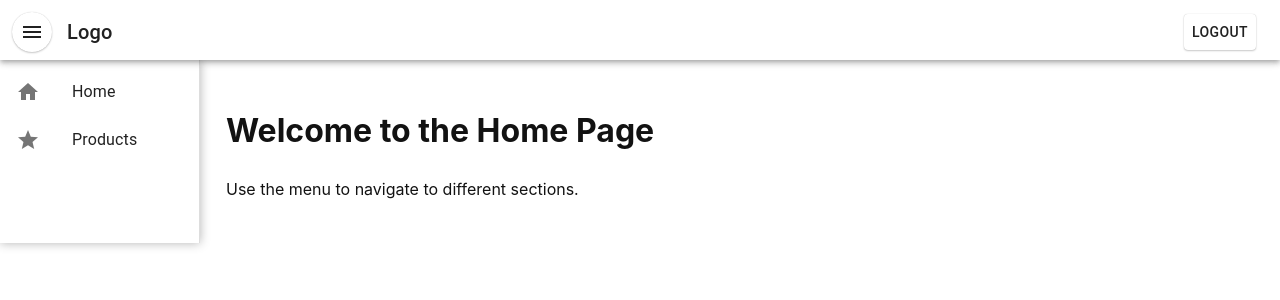
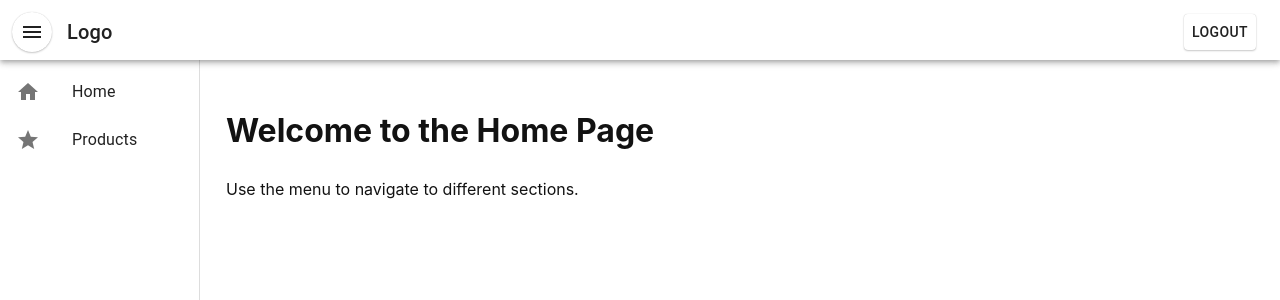
Before and after one commit to protobon/react-util, a React (Vite) app: page / in a window 1280 px wide. Shown: the top 300 px of the page. Built offline with nearby package versions, Linux system fonts and the light colour scheme.

Commit message:
Layout's overflow hidden

```diff
--- a/src/components/Layout/index.tsx
+++ b/src/components/Layout/index.tsx
@@ -15,15 +15,19 @@ export default function Layout() {
   return (
     <Box sx={{ display: 'flex', flexDirection: "column", height: '100vh', width: "100%" }}>
       <Navbar toggleSidebar={toggleSidebar} />
-      <Box sx={{ display: "flex" }}>
-        {sidebarVisible && (<Sidebar />)}
+      <Box sx={{ display: "flex", flex: 1, overflow: 'hidden' }}>
+        {sidebarVisible && (
+          <Box sx={{ overflow: 'auto' }}>
+            <Sidebar />
+          </Box>
+        )}
 
         {/* Content Area */}
         <Box
           sx={{
             flex: 1,
             padding: 2,
-            overflowY: 'auto',
+            overflow: 'auto',
           }}
         >
           <Outlet />
```
